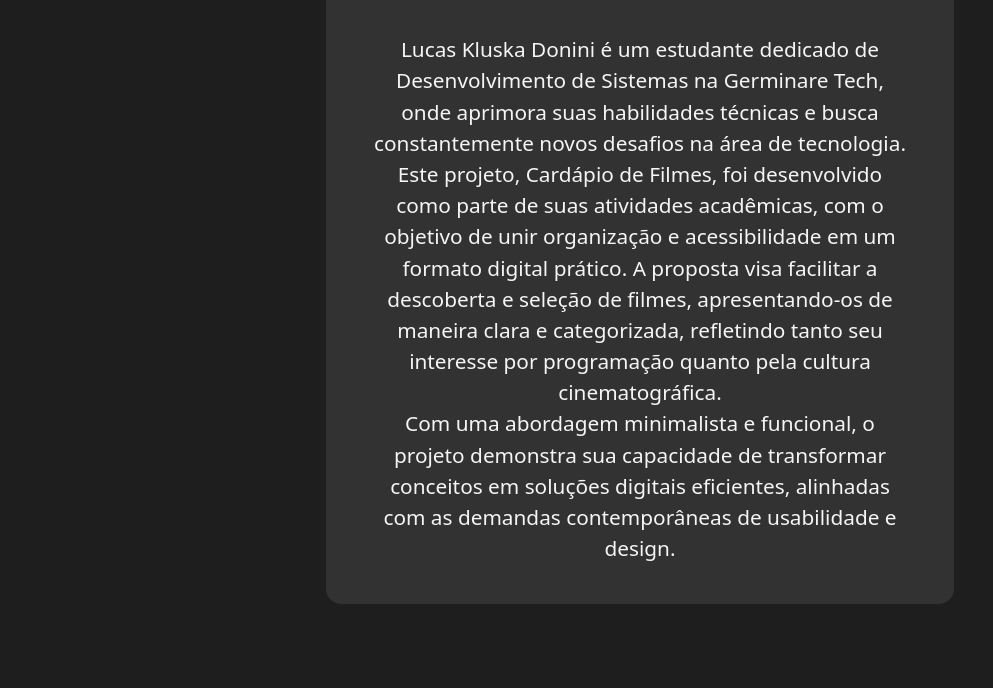
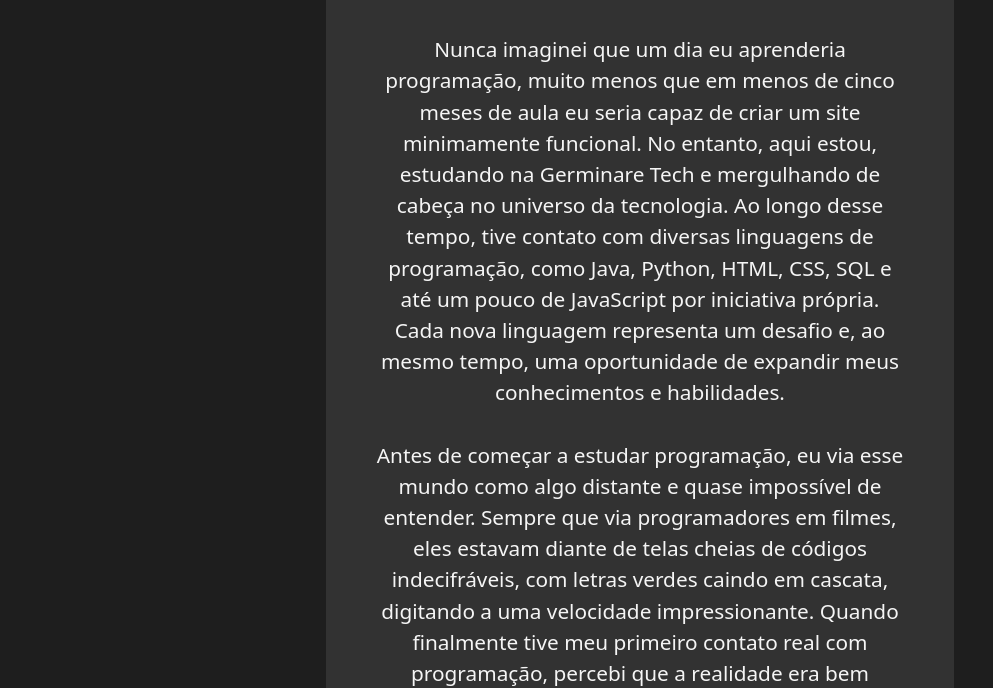
Before and after one commit to lucasdonini/kluskaflix, a plain HTML site: page about-me.html in a window 1280 px wide. Shown: the part 121-809 px from the top of the page, without its empty margins (0-993 px from the left). Drawn offline with nearby package versions, Linux system fonts and the light colour scheme.

Commit message:
aletred the about-me text

```diff
--- a/about-me.html
+++ b/about-me.html
@@ -18,16 +18,28 @@
         </header>
         <main id="corpo">
             <h1>Lucas Kluska Donini</h1>
-            <p>Lucas Kluska Donini é um estudante dedicado de Desenvolvimento de Sistemas na Germinare Tech, onde
-                aprimora suas habilidades técnicas e busca constantemente novos desafios na área de tecnologia.
-                <br>
-                Este projeto, Cardápio de Filmes, foi desenvolvido como parte de suas atividades acadêmicas, com o
-                objetivo de unir organização e acessibilidade em um formato digital prático. A proposta visa facilitar a
-                descoberta e seleção de filmes, apresentando-os de maneira clara e categorizada, refletindo tanto seu
-                interesse por programação quanto pela cultura cinematográfica.
-                <br>
-                Com uma abordagem minimalista e funcional, o projeto demonstra sua capacidade de transformar conceitos
-                em soluções digitais eficientes, alinhadas com as demandas contemporâneas de usabilidade e design.
+            <p>
+                Nunca imaginei que um dia eu aprenderia programação, muito menos que em menos de cinco meses de aula eu
+                seria capaz de criar um site minimamente funcional. No entanto, aqui estou, estudando na Germinare Tech
+                e mergulhando de cabeça no universo da tecnologia. Ao longo desse tempo, tive contato com diversas
+                linguagens de programação, como Java, Python, HTML, CSS, SQL e até um pouco de JavaScript por iniciativa
+                própria. Cada nova linguagem representa um desafio e, ao mesmo tempo, uma oportunidade de expandir meus
+                conhecimentos e habilidades.
+                <br><br>
+                Antes de começar a estudar programação, eu via esse mundo como algo distante e quase impossível de
+                entender. Sempre que via programadores em filmes, eles estavam diante de telas cheias de códigos
+                indecifráveis, com letras verdes caindo em cascata, digitando a uma velocidade impressionante. Quando
+                finalmente tive meu primeiro contato real com programação, percebi que a realidade era bem diferente:
+                trata-se de lógica, criatividade, paciência e, principalmente, persistência para resolver problemas e
+                encontrar soluções.
+                <br><br>
+                Hoje, sinto orgulho de cada pequena conquista, desde o primeiro "Hello, World!" até a criação deste
+                site. A cada linha de código, percebo o quanto evoluí e o quanto ainda posso aprender. Meu objetivo é
+                continuar me dedicando aos estudos, absorvendo o máximo de conhecimento possível sobre programação e
+                tecnologia. Quero me tornar um profissional versátil, capaz de atuar em diferentes áreas e contribuir de
+                forma significativa para qualquer equipe ou projeto em que eu esteja envolvido. Acredito que, com
+                dedicação e curiosidade, posso alcançar resultados incríveis e transformar desafios em oportunidades de
+                crescimento.
             </p>
         </main>
     </div>
```
